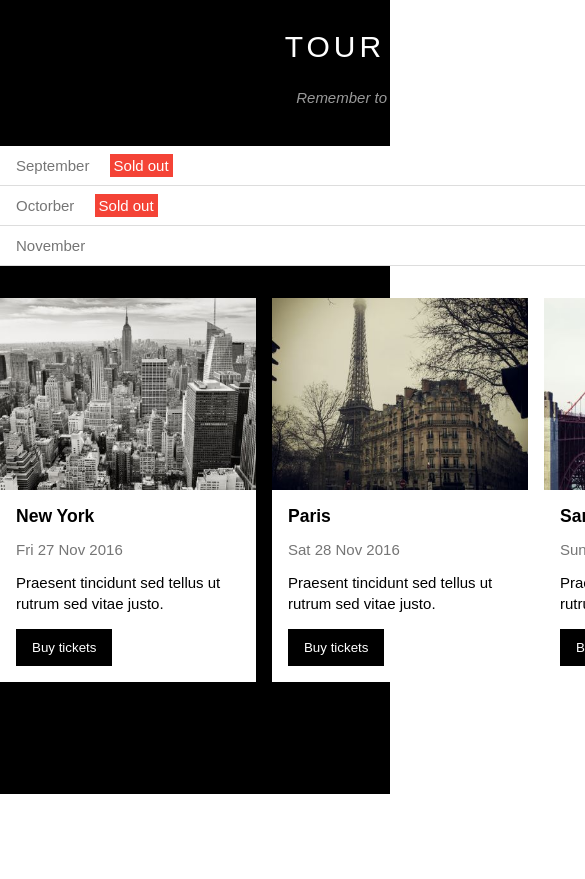
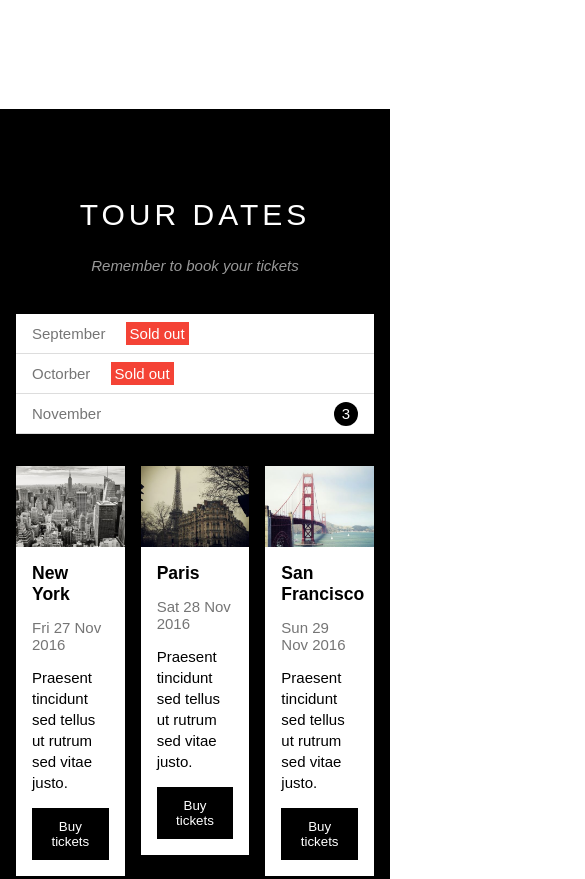
Before and after one commit to KinKute/Tu-hoc-Frontend, a plain HTML site: page html-css/TheBand/index.html in a window 390 px wide. Shown: the part 967-1846 px from the top of the page, 585 px wide, since content can reach past the window. Drawn offline with Linux system fonts and the light colour scheme; a web font is replaced by a local one.

Commit message:
reponsive tablet

```diff
--- a/html-css/TheBand/assets/CSS/style.css
+++ b/html-css/TheBand/assets/CSS/style.css
@@ -174,7 +174,7 @@ html {
     position: relative;
     margin-top: 46px;
     padding-top: 50%;
-    background: url(/HTML-CSS/TheBand/assets/img/slider/img_la.jpg) top center / cover no-repeat;
+    background: url(/html-css/TheBand/assets/img/slider/img_la.jpg) top center / cover no-repeat;
 }
 
 #slider .text-content {
@@ -203,6 +203,11 @@ html {
     padding: 64px 0 112px;
     margin-left: auto;
     margin-right: auto;
+    /* reponsive tablet*/
+    max-width: 100%;
+    padding-left: 16px;
+    padding-right: 16px;
+    /* --------------- */
 }
 
 #content .section-heading {
--- a/html-css/TheBand/index.html
+++ b/html-css/TheBand/index.html
@@ -5,7 +5,7 @@
     <meta charset="UTF-8">
     <meta http-equiv="X-UA-Compatible" content="IE=edge">
     <meta name="viewport" content="width=device-width, initial-scale=1.0">
-    <link rel="stylesheet" href="/HTML-CSS/TheBand/assets/CSS/style.css">
+    <link rel="stylesheet" href="./assets/CSS/style.css">
     <link rel="stylesheet" href="./assets/fonts/themify-icons-font/themify-icons/themify-icons.css">
     <title>The Band</title>
     <link rel="icon" type="image/x-icon" href="./assets/img/icon/SeekPng.com_rock-band-png_3249405.png">
```
